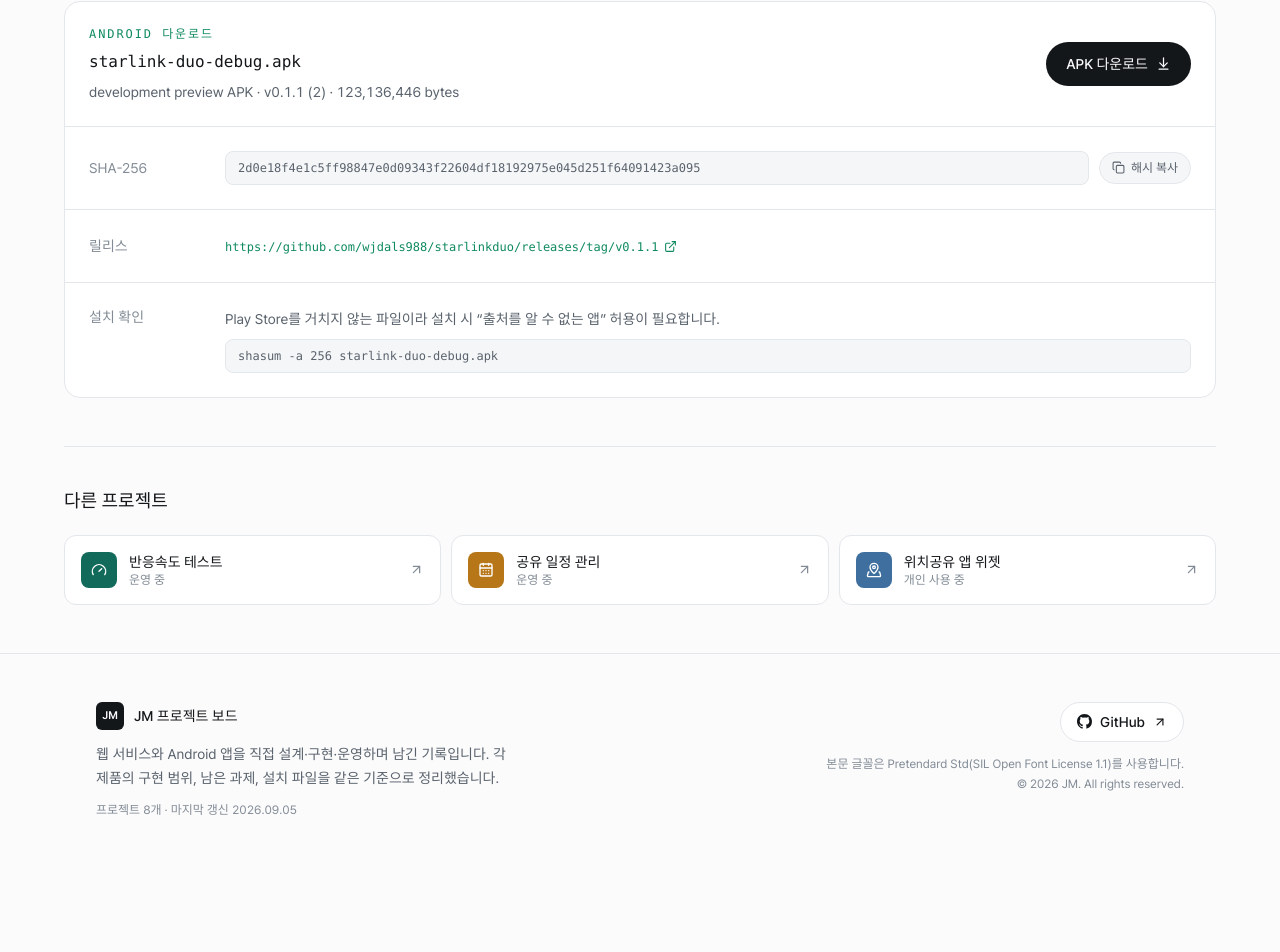
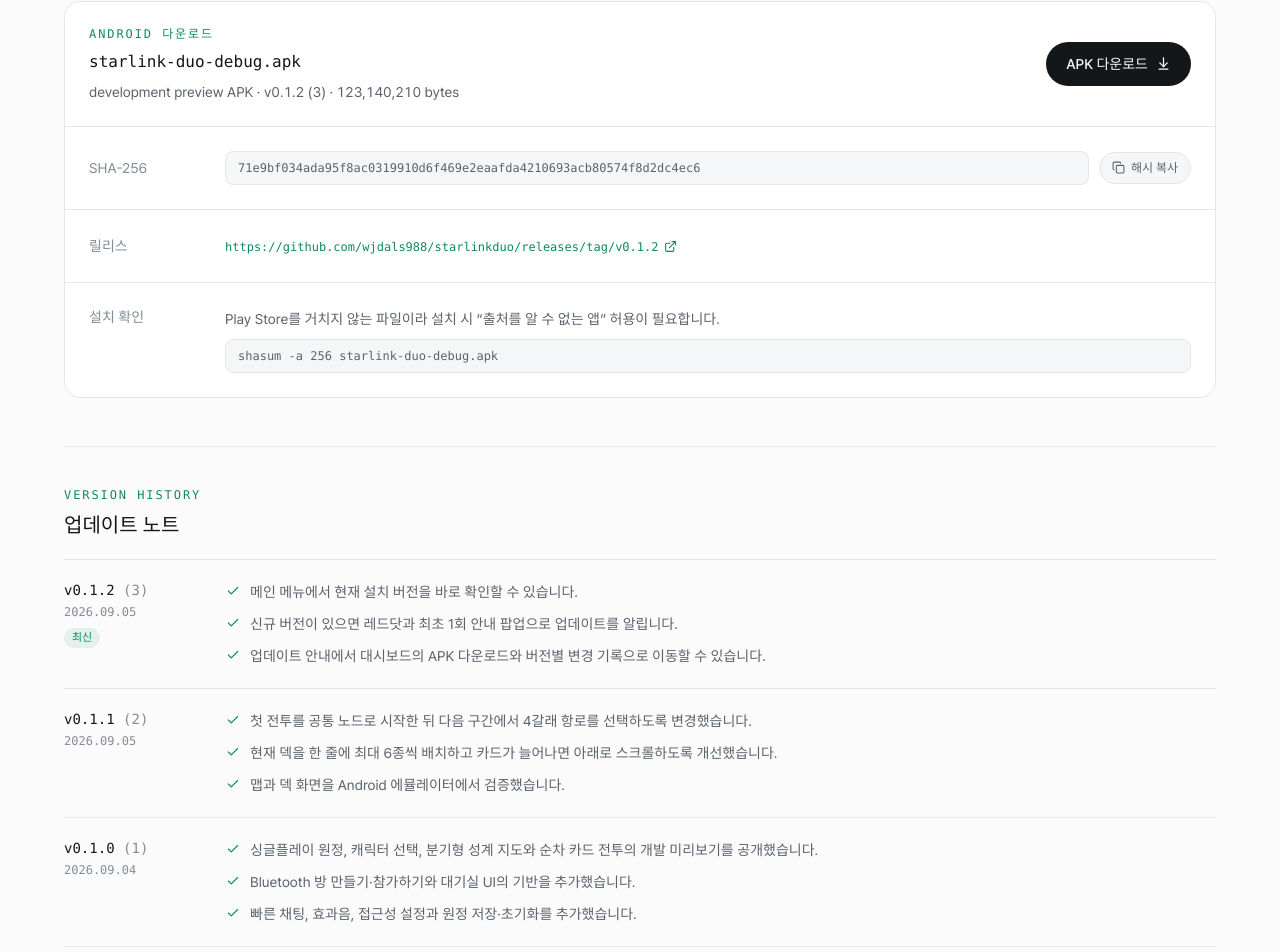
Before and after one commit to wjdals988/mydashboard, a Next.js app: page /projects/starlink-duo in a window 1280 px wide. Shown: the part 1102-2054 px from the top of the page. Before the commit the page ends 1968 px from the top, so only its background shows below. Built offline with nearby package versions, Linux system fonts and the light colour scheme; no server answers.

Commit message:
feat: Starlink Duo 업데이트 노트와 버전 피드 추가

```diff
--- /dev/null
+++ b/public/starlink-duo/latest.json
@@ -0,0 +1,12 @@
+{
+  "version": "0.1.2",
+  "versionCode": 3,
+  "publishedAt": "2026-09-05",
+  "downloadPageUrl": "https://coldbrewventi.vercel.app/projects/starlink-duo#release-notes",
+  "apkUrl": "https://github.com/wjdals988/starlinkduo/releases/download/v0.1.2/starlink-duo-debug.apk",
+  "notes": [
+    "메인 메뉴 현재 버전 표시",
+    "신규 버전 레드닷과 업데이트 안내 팝업",
+    "대시보드 APK 다운로드와 버전별 업데이트 노트 연결"
+  ]
+}
--- a/src/app/projects/[slug]/page.tsx
+++ b/src/app/projects/[slug]/page.tsx
@@ -14,6 +14,7 @@
 import { ProjectVisual } from "@/components/project-visual";
 import {
   type ProjectApk,
+  type ProjectReleaseNote,
   getProject,
   projects,
   statusDot,
@@ -185,6 +186,10 @@
 
         {project.apk && <ApkBlock apk={project.apk} />}
 
+        {project.releaseNotes && project.releaseNotes.length > 0 && (
+          <ReleaseNotes notes={project.releaseNotes} />
+        )}
+
         <section className="space-y-5 border-t border-line pt-10">
           <h2 className="text-lg font-medium">다른 프로젝트</h2>
           <div className="grid gap-2.5 md:grid-cols-3">
@@ -219,6 +224,44 @@
         </section>
       </div>
     </main>
+  );
+}
+
+function ReleaseNotes({ notes }: { notes: ProjectReleaseNote[] }) {
+  return (
+    <section className="space-y-5 border-t border-line pt-10" id="release-notes">
+      <div>
+        <p className="font-mono text-xs uppercase tracking-[0.16em] text-accent">
+          Version history
+        </p>
+        <h2 className="mt-2 text-xl font-medium">업데이트 노트</h2>
+      </div>
+      <div className="divide-y divide-[var(--line)] border-y border-line">
+        {notes.map((release, index) => (
+          <article className="grid gap-3 py-5 md:grid-cols-[150px_1fr]" key={release.version}>
+            <div>
+              <p className="font-mono text-sm font-medium text-fg">
+                v{release.version} <span className="text-subtle">({release.versionCode})</span>
+              </p>
+              <p className="num mt-1 font-mono text-xs text-subtle">{release.date}</p>
+              {index === 0 && (
+                <span className="mt-2 inline-flex rounded-full bg-[var(--live-soft)] px-2 py-0.5 text-[11px] font-medium text-[var(--live)]">
+                  최신
+                </span>
+              )}
+            </div>
+            <ul className="space-y-2">
+              {release.notes.map((note) => (
+                <li className="flex gap-2.5 text-sm leading-6 text-muted" key={note}>
+                  <Check aria-hidden="true" className="mt-1 shrink-0 text-accent" size={14} />
+                  <span>{note}</span>
+                </li>
+              ))}
+            </ul>
+          </article>
+        ))}
+      </div>
+    </section>
   );
 }
 
--- a/src/lib/projects.json
+++ b/src/lib/projects.json
@@ -4,21 +4,53 @@
     "title": "Starlink Duo",
     "eyebrow": "Co-op Deckbuilder",
     "summary": "카드를 조합해 성계 항로를 개척하는 Android 1~2인 협동 덱빌더.",
-    "description": "현재 다운로드 가능한 개발 미리보기는 0.1.1 (2)입니다. Godot 4로 제작한 Android 덱빌더로, 싱글플레이에서는 두 대원을 지휘하고 멀티플레이에서는 Bluetooth Classic 기반 2인 협동 원정을 목표로 합니다.",
+    "description": "현재 다운로드 가능한 개발 미리보기는 0.1.2 (3)입니다. Godot 4로 제작한 Android 덱빌더로, 싱글플레이에서는 두 대원을 지휘하고 멀티플레이에서는 Bluetooth Classic 기반 2인 협동 원정을 목표로 합니다.",
     "status": "building",
     "statusLabel": "개발 미리보기",
     "year": "2026",
     "updatedAt": "2026.09.05",
     "apk": {
-      "url": "https://github.com/wjdals988/starlinkduo/releases/download/v0.1.1/starlink-duo-debug.apk",
+      "url": "https://github.com/wjdals988/starlinkduo/releases/download/v0.1.2/starlink-duo-debug.apk",
       "fileName": "starlink-duo-debug.apk",
-      "version": "0.1.1",
-      "versionCode": 2,
-      "size": "123,136,446 bytes",
-      "sha256": "2d0e18f4e1c5ff98847e0d09343f22604df18192975e045d251f64091423a095",
-      "releaseUrl": "https://github.com/wjdals988/starlinkduo/releases/tag/v0.1.1",
+      "version": "0.1.2",
+      "versionCode": 3,
+      "size": "123,140,210 bytes",
+      "sha256": "71e9bf034ada95f8ac0319910d6f469e2eaafda4210693acb80574f8d2dc4ec6",
+      "releaseUrl": "https://github.com/wjdals988/starlinkduo/releases/tag/v0.1.2",
       "label": "development preview APK"
     },
+    "releaseNotes": [
+      {
+        "version": "0.1.2",
+        "versionCode": 3,
+        "date": "2026.09.05",
+        "notes": [
+          "메인 메뉴에서 현재 설치 버전을 바로 확인할 수 있습니다.",
+          "신규 버전이 있으면 레드닷과 최초 1회 안내 팝업으로 업데이트를 알립니다.",
+          "업데이트 안내에서 대시보드의 APK 다운로드와 버전별 변경 기록으로 이동할 수 있습니다."
+        ]
+      },
+      {
+        "version": "0.1.1",
+        "versionCode": 2,
+        "date": "2026.09.05",
+        "notes": [
+          "첫 전투를 공통 노드로 시작한 뒤 다음 구간에서 4갈래 항로를 선택하도록 변경했습니다.",
+          "현재 덱을 한 줄에 최대 6종씩 배치하고 카드가 늘어나면 아래로 스크롤하도록 개선했습니다.",
+          "맵과 덱 화면을 Android 에뮬레이터에서 검증했습니다."
+        ]
+      },
+      {
+        "version": "0.1.0",
+        "versionCode": 1,
+        "date": "2026.09.04",
+        "notes": [
+          "싱글플레이 원정, 캐릭터 선택, 분기형 성계 지도와 순차 카드 전투의 개발 미리보기를 공개했습니다.",
+          "Bluetooth 방 만들기·참가하기와 대기실 UI의 기반을 추가했습니다.",
+          "빠른 채팅, 효과음, 접근성 설정과 원정 저장·초기화를 추가했습니다."
+        ]
+      }
+    ],
     "tags": [
       "Godot 4",
       "Android",
```
Also changed, not shown: src/lib/projects.ts (+8 -0 lines).
